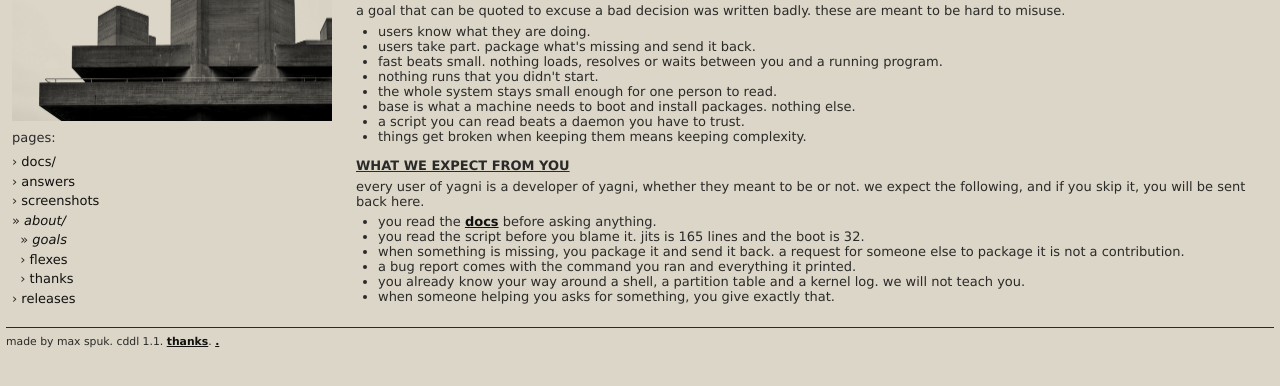
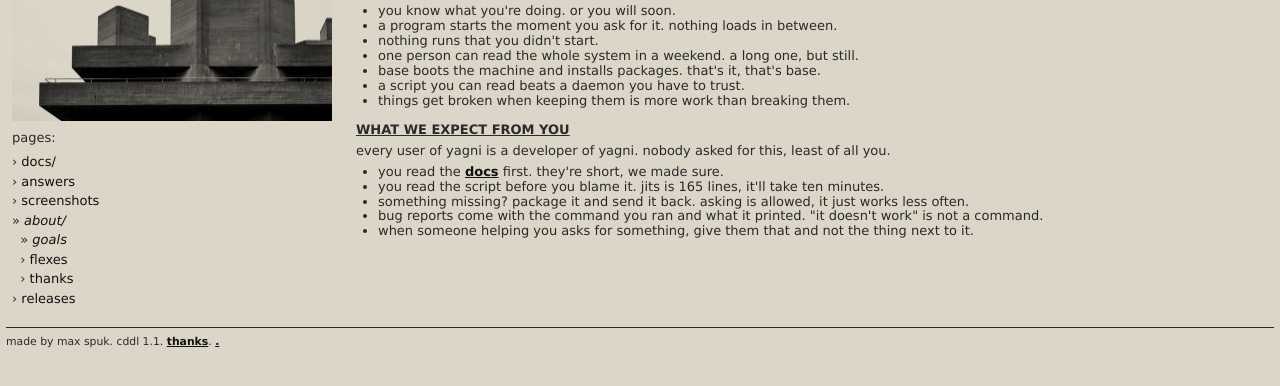
Before and after one commit to yagnilinux/yagnilinux.github.io, a plain HTML site: page goals.html in a window 1280 px wide. Shown: the part 116-502 px from the top of the page. Drawn offline with Linux system fonts and the light colour scheme.

Commit message:
lighter tone

```diff
--- a/goals.html
+++ b/goals.html
@@ -50,26 +50,23 @@ hr { border: 0; border-top: 1px solid #2a2a28; }
 <h2>-&gt; goals</h2>
 <p><i>&ldquo;Perfection is achieved not when there is nothing more to add, but when there is nothing left to take away.&rdquo;</i></p>
 
-<p>a goal that can be quoted to excuse a bad decision was written badly. these are meant to be hard to misuse.</p>
 <ul>
-<li>users know what they are doing.</li>
-<li>users take part. package what's missing and send it back.</li>
-<li>fast beats small. nothing loads, resolves or waits between you and a running program.</li>
+<li>you know what you're doing. or you will soon.</li>
+<li>a program starts the moment you ask for it. nothing loads in between.</li>
 <li>nothing runs that you didn't start.</li>
-<li>the whole system stays small enough for one person to read.</li>
-<li>base is what a machine needs to boot and install packages. nothing else.</li>
+<li>one person can read the whole system in a weekend. a long one, but still.</li>
+<li>base boots the machine and installs packages. that's it, that's base.</li>
 <li>a script you can read beats a daemon you have to trust.</li>
-<li>things get broken when keeping them means keeping complexity.</li>
+<li>things get broken when keeping them is more work than breaking them.</li>
 </ul>
 <h3 id="expect">what we expect from you</h3>
-<p>every user of yagni is a developer of yagni, whether they meant to be or not. we expect the following, and if you skip it, you will be sent back here.</p>
+<p>every user of yagni is a developer of yagni. nobody asked for this, least of all you.</p>
 <ul>
-<li>you read the <a href="docs.html">docs</a> before asking anything.</li>
-<li>you read the script before you blame it. jits is 165 lines and the boot is 32.</li>
-<li>when something is missing, you package it and send it back. a request for someone else to package it is not a contribution.</li>
-<li>a bug report comes with the command you ran and everything it printed.</li>
-<li>you already know your way around a shell, a partition table and a kernel log. we will not teach you.</li>
-<li>when someone helping you asks for something, you give exactly that.</li>
+<li>you read the <a href="docs.html">docs</a> first. they're short, we made sure.</li>
+<li>you read the script before you blame it. jits is 165 lines, it'll take ten minutes.</li>
+<li>something missing? package it and send it back. asking is allowed, it just works less often.</li>
+<li>bug reports come with the command you ran and what it printed. "it doesn't work" is not a command.</li>
+<li>when someone helping you asks for something, give them that and not the thing next to it.</li>
 </ul>
 </td>
 </tr></table>
```
Also changed, not shown: faq.html (+2 -2 lines), stalman.html (+1 -6 lines).
